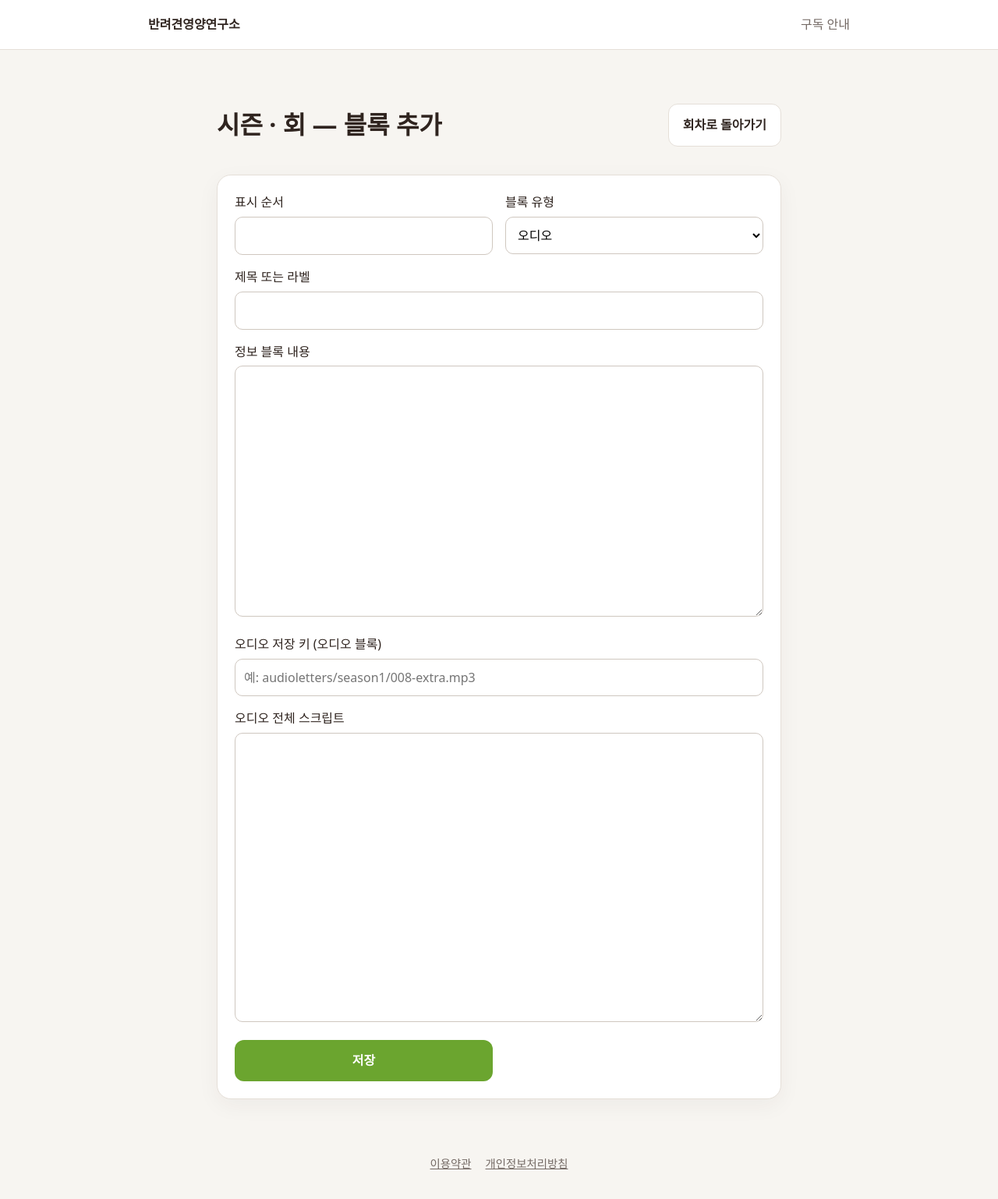
After one commit to dognutritionlab25-cmd/audioletter-quiz-app, a Python web app: template templates/admin_audioletter_block_form.html in a window 1280 px wide. The commit adds this page. Shown: the whole page at 78% size. Run offline with Jinja, Linux system fonts and the light colour scheme; the template is opened without the code that fills it, so the values that code supplies are empty.

Commit message:
Add files via upload

```diff
--- /dev/null
+++ b/templates/admin_audioletter_block_form.html
@@ -0,0 +1,16 @@
+{% extends 'base.html' %}
+{% block title %}{{ '블록 수정' if block_id else '블록 추가' }} · 오디오레터 관리자{% endblock %}
+{% block content %}
+<div class="admin-head"><h1>시즌{{ episode.season }} · {{ episode.season_episode }}회 — {{ '블록 수정' if block_id else '블록 추가' }}</h1>
+  <a class="secondary button-link" href="{{ url_for('audioletters.admin_audioletter_edit', episode_id=episode.id) }}">회차로 돌아가기</a></div>
+<section class="card"><form method="post" class="form-grid">
+  <input type="hidden" name="csrf_token" value="{{ csrf_token() }}">
+  <label>표시 순서<input type="number" name="sort_order" min="1" required value="{{ block.sort_order }}"></label>
+  <label>블록 유형<select name="block_type"><option value="audio" {% if block.block_type == 'audio' %}selected{% endif %}>오디오</option><option value="info" {% if block.block_type == 'info' %}selected{% endif %}>정보 / 텍스트</option></select></label>
+  <label class="wide">제목 또는 라벨<input name="title" maxlength="200" value="{{ block.title or '' }}"></label>
+  <label class="wide">정보 블록 내용<textarea name="body" rows="12">{{ block.body or '' }}</textarea></label>
+  <label class="wide">오디오 저장 키 (오디오 블록)<input name="audio_storage_key" value="{{ block.audio_storage_key or '' }}" placeholder="예: audioletters/season1/008-extra.mp3"></label>
+  <label class="wide">오디오 전체 스크립트<textarea name="transcript" rows="14">{{ block.transcript or '' }}</textarea></label>
+  <button class="primary">저장</button>
+</form></section>
+{% endblock %}
--- /dev/null
+++ b/templates/audioletter_disclaimer.html
@@ -0,0 +1,6 @@
+<section class="card" aria-label="오디오레터 이용 안내">
+  <h2>이용 안내</h2>
+  <p>제작: 반려견영양연구소</p>
+  <p>이 콘텐츠는 교육 및 정보 제공을 위한 자료이며 수의학적 진단·치료·처방을 대신하지 않습니다. 반려견의 건강에 이상이 있거나 질환이 의심된다면 담당 수의사와 상담해 주세요.</p>
+  <p>저작권은 반려견영양연구소에 있습니다. 무단 전재 및 재배포를 금합니다.</p>
+</section>
```
Also changed, not shown: templates/audioletter_detail.html (+21 -8 lines).
